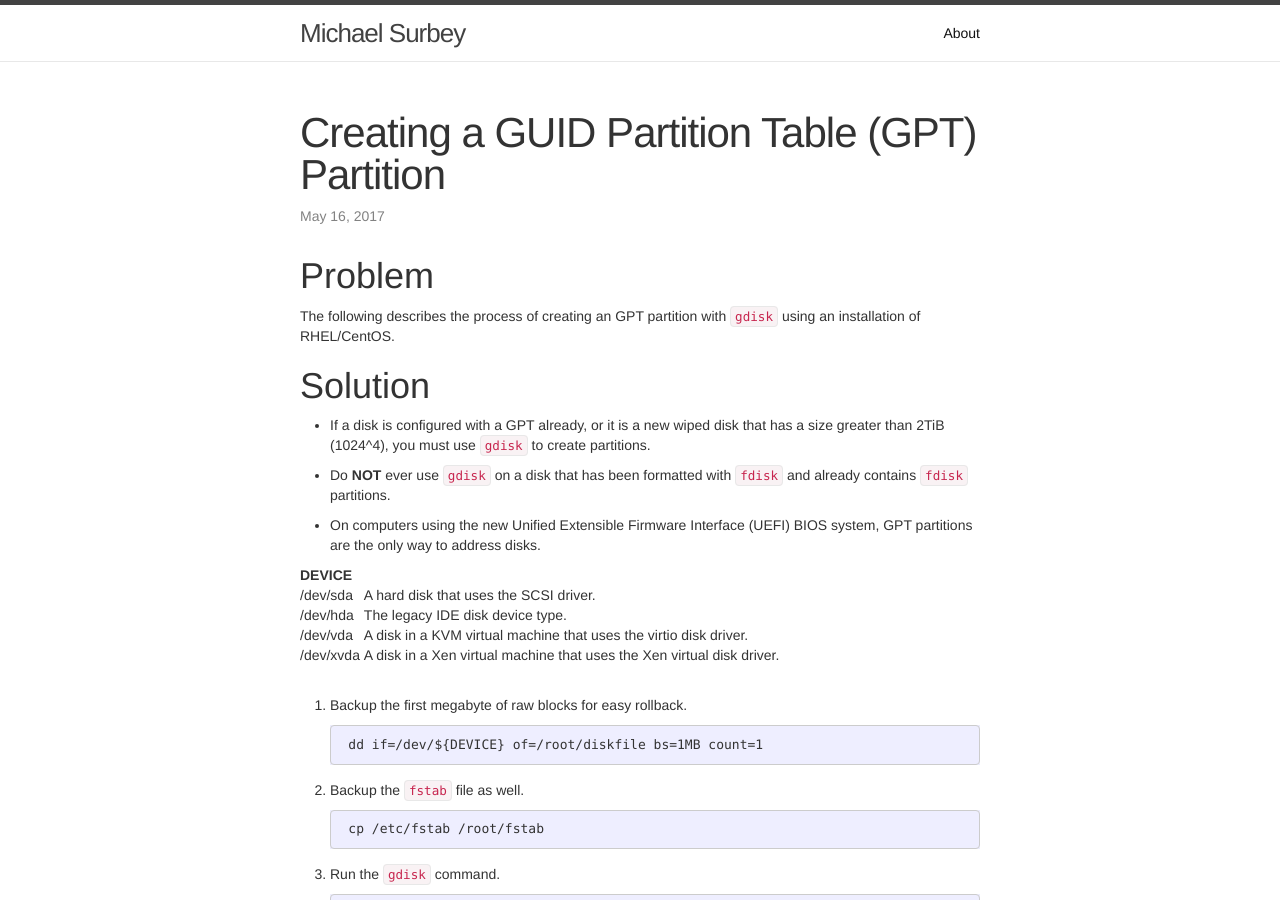
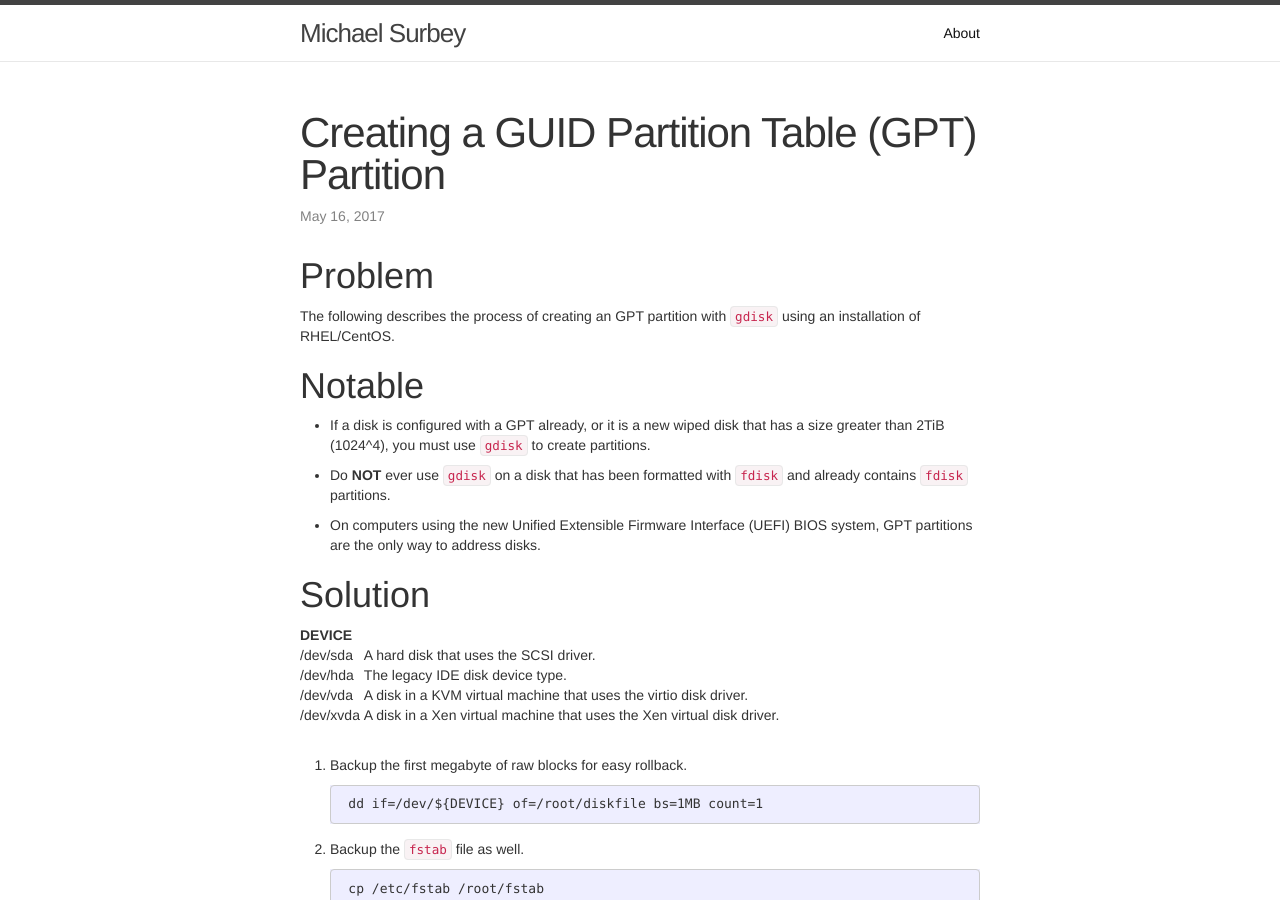
Before and after one commit to ecwpz91/ecwpz91.github.io, a Jekyll site: the page built from _posts/2017-05-16-Creating a GUID Partition Table (GPT) Partition.md, in a window 1280 px wide and 900 px high. Built offline with Jekyll 4.4.1, drawn with Linux system fonts in a browser that asks for light colours; nearby versions of some CDN libraries; emoji names are drawn with the system emoji font.

Commit message:
Added summary thoughts?

```diff
--- a/_posts/2017-05-16-Creating a GUID Partition Table (GPT) Partition.md
+++ b/_posts/2017-05-16-Creating a GUID Partition Table (GPT) Partition.md
@@ -8,13 +8,15 @@ date: "2017-05-16 18:07"
 
 The following describes the process of creating an GPT partition with `gdisk` using an installation of RHEL/CentOS.
 
-# Solution
+# Notable
 
 * If a disk is configured with a GPT already, or it is a new wiped disk that has a size greater than 2TiB (1024^4), you must use `gdisk` to create partitions.
 
 * Do **NOT** ever use `gdisk` on a disk that has been formatted with `fdisk` and already contains `fdisk` partitions.
 
 * On computers using the new Unified Extensible Firmware Interface (UEFI) BIOS system, GPT partitions are the only way to address disks.
+
+# Solution
 
 DEVICE     |
 ---------- | ----------
```
Also changed, not shown: _posts/2017-05-16-Creating a Master Boot Record (MBR) Partition.md (+2 -0 lines).
